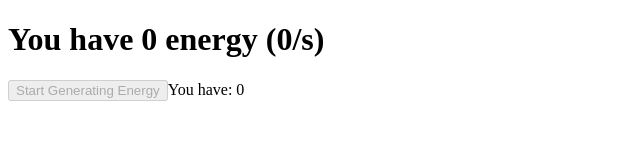
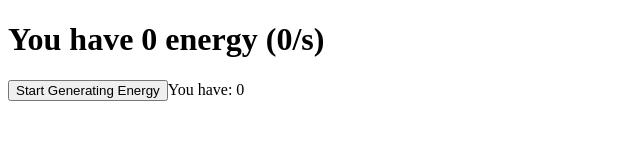
Before and after one commit to Polaris2001/Polaris2001.github.io, a plain HTML site: page index.html in a window 1280 px wide. Shown: the whole page, without its empty margins (0-640 px from the left). Drawn offline with Linux system fonts and the light colour scheme.

Commit message:
Update index.html

```diff
--- a/index.html
+++ b/index.html
@@ -5,6 +5,6 @@
 </head>
 <body>
     <h1 id="numberDisplay">You have 0 energy (0/s)</h1>
-    <button onclick="dim1()" id="dim1" disabled>Start Generating Energy</button><span id="dim1Count">You have: 0</span>
+    <button onclick="dim1()" id="dim1">Start Generating Energy</button><span id="dim1Count">You have: 0</span>
 </body>
 </html>
```
